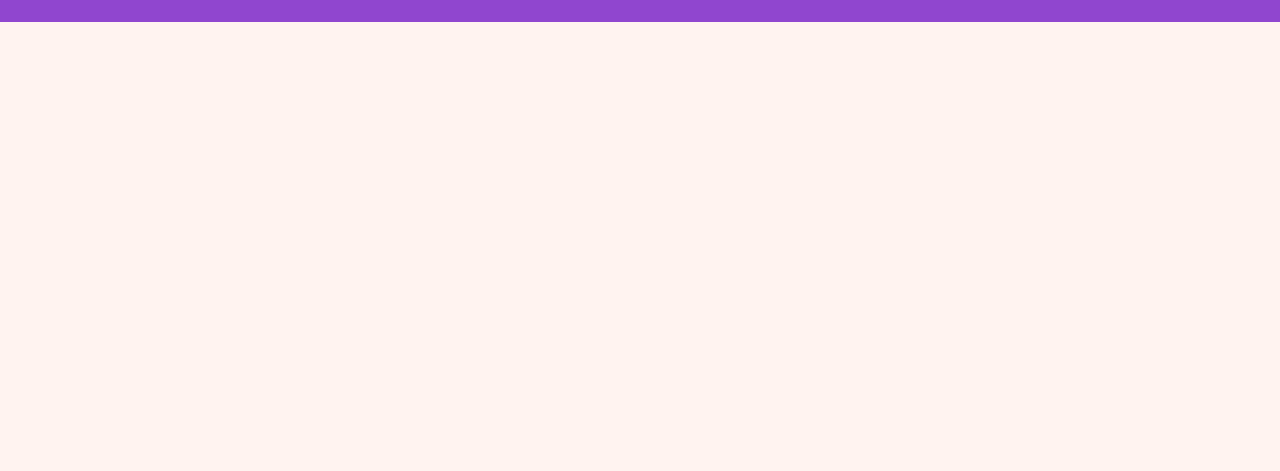
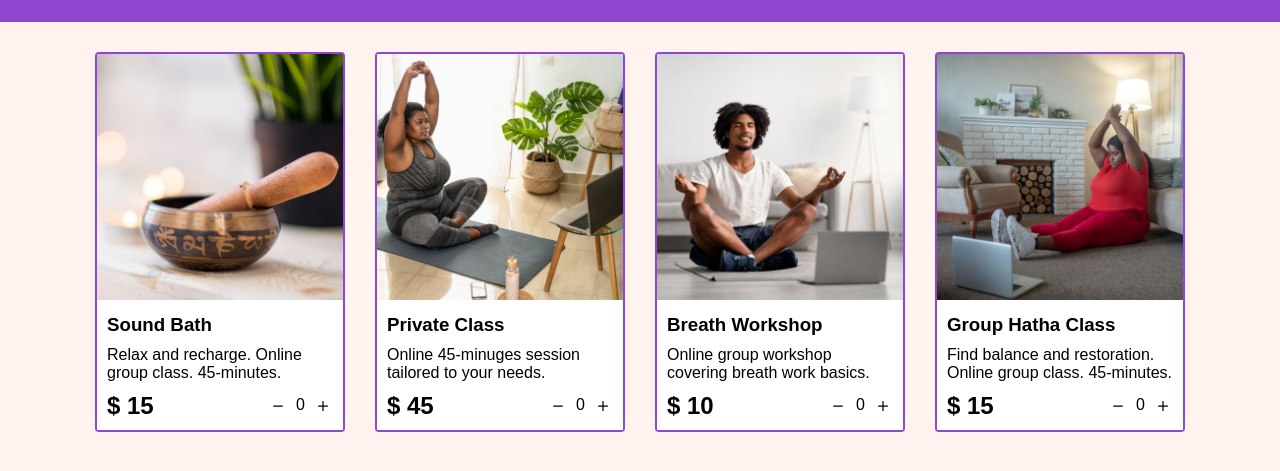
Before and after one commit to BreaBang/ShoppingCart, a website: page index.html in a window 1280 px wide. Shown: the part 81-552 px from the top of the page. Drawn offline with Linux system fonts and the light colour scheme.

Commit message:
updates:

```diff
--- a/index.html
+++ b/index.html
@@ -5,7 +5,7 @@
     <meta http-equiv="X-UA-Compatible" content="IE=edge">
     <meta name="viewport" content="width=device-width, initial-scale=1.0">
     <link rel="stylesheet" href="style.css">
-    <title>Yoga Store</title>
+    <title>Yoga with You</title>
 </head>
 <body>
     <div class="navbar">
@@ -17,7 +17,102 @@
             <div class="cartAmount">0</div>
         </div>
     </div>
-
+<!-- Shop Cards Section -->
+<!-- Shop Parent Div -->
+<div class="shop" id="shop">
+    <!-- Shop Card One -->
+    <div class="item">
+        <img src="/images/img.1.jpg" alt="" class="shop-image">
+        <div class="details">
+            <h3>Sound Bath</h3>
+            <p>Relax and recharge. Online group class. 45-minutes.</p>
+            <div class="price-quantity">
+                <h2>$ 15</h2>
+                <div class="buttons">
+                    <!-- Minus -->
+                    <svg xmlns="http://www.w3.org/2000/svg" width="20" height="20" fill="currentColor" class="bi bi-dash" viewBox="0 0 16 16">
+                        <path d="M4 8a.5.5 0 0 1 .5-.5h7a.5.5 0 0 1 0 1h-7A.5.5 0 0 1 4 8z"/>
+                      </svg>
+                    <!-- Quantity -->
+                    <div class="quantity">0</div>
+                    <!-- Plus -->
+                    <svg xmlns="http://www.w3.org/2000/svg" width="20" height="20" fill="currentColor" class="bi bi-plus" viewBox="0 0 16 16">
+                        <path d="M8 4a.5.5 0 0 1 .5.5v3h3a.5.5 0 0 1 0 1h-3v3a.5.5 0 0 1-1 0v-3h-3a.5.5 0 0 1 0-1h3v-3A.5.5 0 0 1 8 4z"/>
+                      </svg>
+                </div>
+            </div>
+        </div>
+    </div>
+    <!-- Shop Card Two -->
+    <div class="item">
+        <img src="/images/img.2.jpg" alt="" class="shop-image">
+        <div class="details">
+            <h3>Private Class</h3>
+            <p>Online 45-minuges session tailored to your needs.</p>
+            <div class="price-quantity">
+                <h2>$ 45</h2>
+                <div class="buttons">
+                    <!-- Minus -->
+                    <svg xmlns="http://www.w3.org/2000/svg" width="20" height="20" fill="currentColor" class="bi bi-dash" viewBox="0 0 16 16">
+                        <path d="M4 8a.5.5 0 0 1 .5-.5h7a.5.5 0 0 1 0 1h-7A.5.5 0 0 1 4 8z"/>
+                      </svg>
+                    <!-- Quantity -->
+                    <div class="quantity">0</div>
+                    <!-- Plus -->
+                    <svg xmlns="http://www.w3.org/2000/svg" width="20" height="20" fill="currentColor" class="bi bi-plus" viewBox="0 0 16 16">
+                        <path d="M8 4a.5.5 0 0 1 .5.5v3h3a.5.5 0 0 1 0 1h-3v3a.5.5 0 0 1-1 0v-3h-3a.5.5 0 0 1 0-1h3v-3A.5.5 0 0 1 8 4z"/>
+                      </svg>
+                </div>
+            </div>
+        </div>
+    </div>
+    <!-- Shop Card Three -->
+    <div class="item">
+        <img src="/images/img.3.jpg" alt="" class="shop-image">
+        <div class="details">
+            <h3>Breath Workshop</h3>
+            <p>Online group workshop covering breath work basics.</p>
+            <div class="price-quantity">
+                <h2>$ 10</h2>
+                <div class="buttons">
+                    <!-- Minus -->
+                    <svg xmlns="http://www.w3.org/2000/svg" width="20" height="20" fill="currentColor" class="bi bi-dash" viewBox="0 0 16 16">
+                        <path d="M4 8a.5.5 0 0 1 .5-.5h7a.5.5 0 0 1 0 1h-7A.5.5 0 0 1 4 8z"/>
+                      </svg>
+                    <!-- Quantity -->
+                    <div class="quantity">0</div>
+                    <!-- Plus -->
+                    <svg xmlns="http://www.w3.org/2000/svg" width="20" height="20" fill="currentColor" class="bi bi-plus" viewBox="0 0 16 16">
+                        <path d="M8 4a.5.5 0 0 1 .5.5v3h3a.5.5 0 0 1 0 1h-3v3a.5.5 0 0 1-1 0v-3h-3a.5.5 0 0 1 0-1h3v-3A.5.5 0 0 1 8 4z"/>
+                      </svg>
+                </div>
+            </div>
+        </div>
+    </div>
+    <!-- Shop Card Four -->
+    <div class="item">
+        <img src="/images/img.4.jpg" alt="" class="shop-image">
+        <div class="details">
+            <h3>Group Hatha Class</h3>
+            <p>Find balance and restoration. Online group class. 45-minutes.</p>
+            <div class="price-quantity">
+                <h2>$ 15</h2>
+                <div class="buttons">
+                    <!-- Minus -->
+                    <svg xmlns="http://www.w3.org/2000/svg" width="20" height="20" fill="currentColor" class="bi bi-dash" viewBox="0 0 16 16">
+                        <path d="M4 8a.5.5 0 0 1 .5-.5h7a.5.5 0 0 1 0 1h-7A.5.5 0 0 1 4 8z"/>
+                      </svg>
+                    <!-- Quantity -->
+                    <div class="quantity">0</div>
+                    <!-- Plus -->
+                    <svg xmlns="http://www.w3.org/2000/svg" width="20" height="20" fill="currentColor" class="bi bi-plus" viewBox="0 0 16 16">
+                        <path d="M8 4a.5.5 0 0 1 .5.5v3h3a.5.5 0 0 1 0 1h-3v3a.5.5 0 0 1-1 0v-3h-3a.5.5 0 0 1 0-1h3v-3A.5.5 0 0 1 8 4z"/>
+                      </svg>
+                </div>
+            </div>
+        </div>
+    </div>
+</div>
 </body>
 <script src="main.js"></script>
 </html>
--- a/style.css
+++ b/style.css
@@ -16,6 +16,7 @@ body{
     background-color: #9046CF;
     color: #FFFFFF;
     padding: 25px 60px;
+    margin-bottom: 30px;
 }
     /* Cart Icon on Nav Bar */
 .cart {
@@ -36,5 +37,38 @@ body{
     color: #ffffff;
     padding: 3px;
     border-radius: 3px;
-
 }
+/* Shop Item Styles */
+.shop{
+    display: grid;
+    grid-template-columns: repeat(4, 250px); /* Creates four repeating colums with width of 223px */
+    gap: 30px;
+    justify-content: center;
+}
+.item{
+    border: 2px solid #9046CF;
+    border-radius: 4px;
+    background-color: white;
+}
+.shop-image{
+    max-width: 246px;
+}
+.details{
+    display: flex;
+    flex-direction: column;
+    padding: 10px;
+    gap: 10px;
+    background-color: #FFFFFF;
+}
+.price-quantity{
+    display: flex;
+    flex-direction: row;
+    justify-content: space-between;
+    align-items: center;
+}
+.buttons{
+    display: flex;
+    flex-direction: row;
+    gap: 8px;
+    font-size: 16px;
+}
```
Also changed, not shown: README.md.
